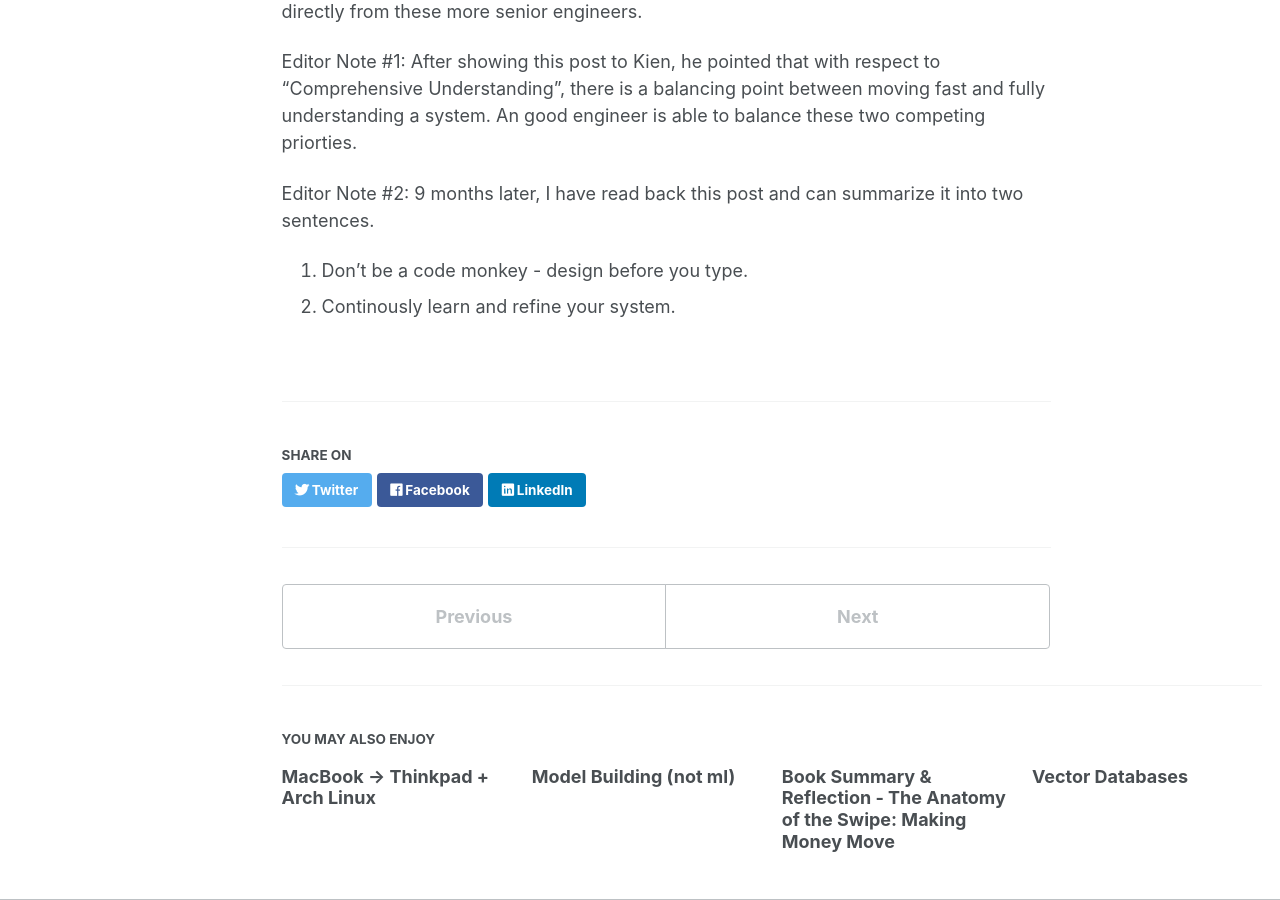
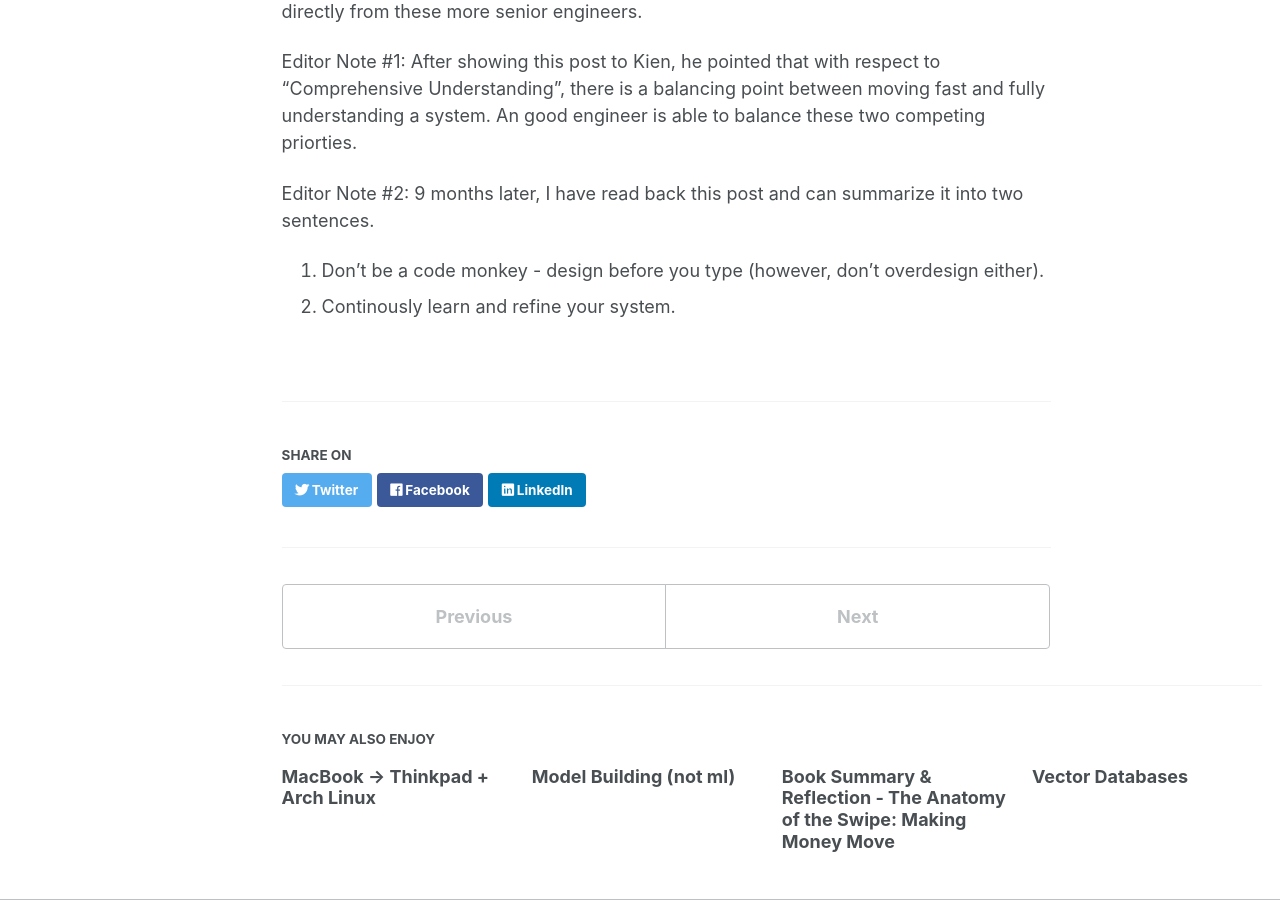
Before and after one commit to EthanHNguyen/ethanhnguyen.github.io, a Jekyll site: the page built from _posts/2023-12-08-what-i-learned.md, in a window 1280 px wide and 900 px high, scrolled down 799 px. Built offline with Jekyll 4.4.1, drawn with Linux system fonts in a browser that asks for light colours.

Commit message:
update learning

```diff
--- a/_posts/2023-12-08-what-i-learned.md
+++ b/_posts/2023-12-08-what-i-learned.md
@@ -19,5 +19,5 @@ Working with more experienced engineers has helped me learn new things that I ca
 Editor Note #1: After showing this post to Kien, he pointed that with respect to "Comprehensive Understanding", there is a balancing point between moving fast and fully understanding a system. An good engineer is able to balance these two competing priorties.
 
 Editor Note #2: 9 months later, I have read back this post and can summarize it into two sentences.
-1. Don't be a code monkey - design before you type.
+1. Don't be a code monkey - design before you type (however, don't overdesign either).
 2. Continously learn and refine your system.
```
